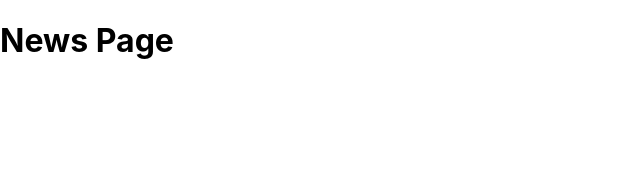
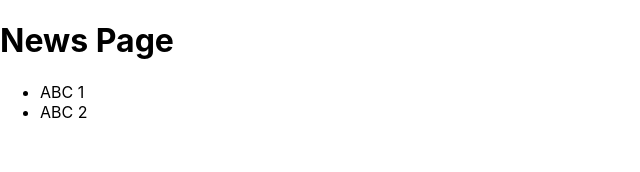
Before and after one commit to Christian-Adler/reacttraining, a Next.js app in the folder 23-nextjs-course/: page /news in a window 1280 px wide. Shown: the top 172 px of the page, without its empty margins (0-640 px from the left). Built offline with nearby package versions, Linux system fonts and the light colour scheme.

Commit message:
used Link to navigate through pages

```diff
--- a/23-nextjs-course/pages/news/index.js
+++ b/23-nextjs-course/pages/news/index.js
@@ -1,7 +1,22 @@
 // .../news
 
+import { Fragment } from "react";
+import Link from "next/link";
+
 function NewsPage() {
-  return <h1>News Page</h1>;
+  return (
+    <Fragment>
+      <h1>News Page</h1>
+      <ul>
+        <li>
+          <Link href="/news/abc1">ABC 1</Link>
+        </li>
+        <li>
+          <Link href="/news/abc2">ABC 2</Link>
+        </li>
+      </ul>
+    </Fragment>
+  );
 }
 
 export default NewsPage;
```
Also changed, not shown: 23-nextjs-course/pages/news/[newsId].js (+8 -1 lines).
